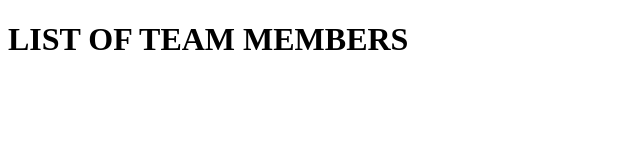
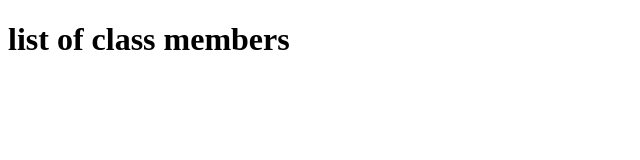
Before and after one commit to halkano/my-main-game, a plain HTML site: page team.html in a window 1280 px wide. Shown: the whole page, without its empty margins (0-640 px from the left). Drawn offline with Linux system fonts and the light colour scheme.

Commit message:
designing h1 of team page

```diff
--- a/team.html
+++ b/team.html
@@ -3,7 +3,8 @@
   <head>
     <meta charset="utf-8">
     <title>team members</title>
-    <h1>LIST OF TEAM MEMBERS</h1>
+    <link rel="stylesheet" type="text/css" href="css/team.css">
+    <h1>list of class members</h1>
   </head>
   <body>
 
```
Also changed, not shown: css/team.css (added).
